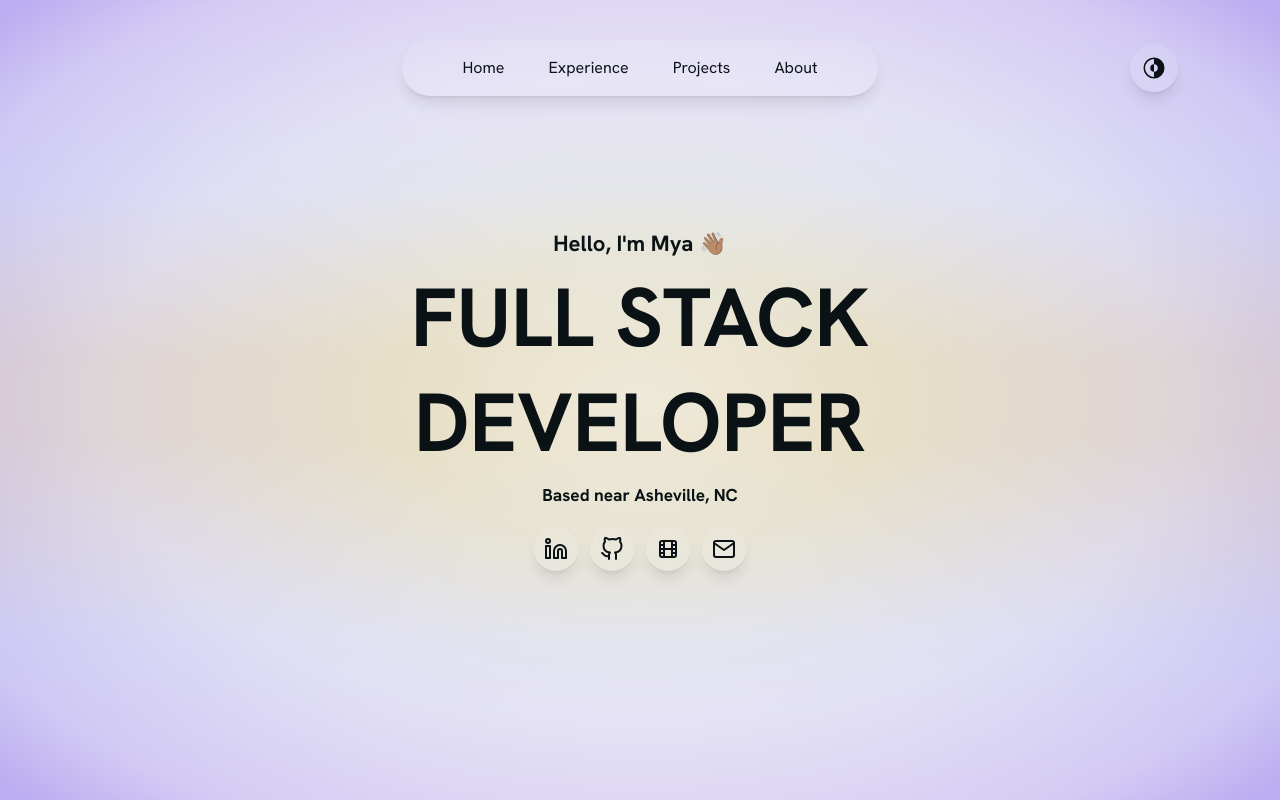
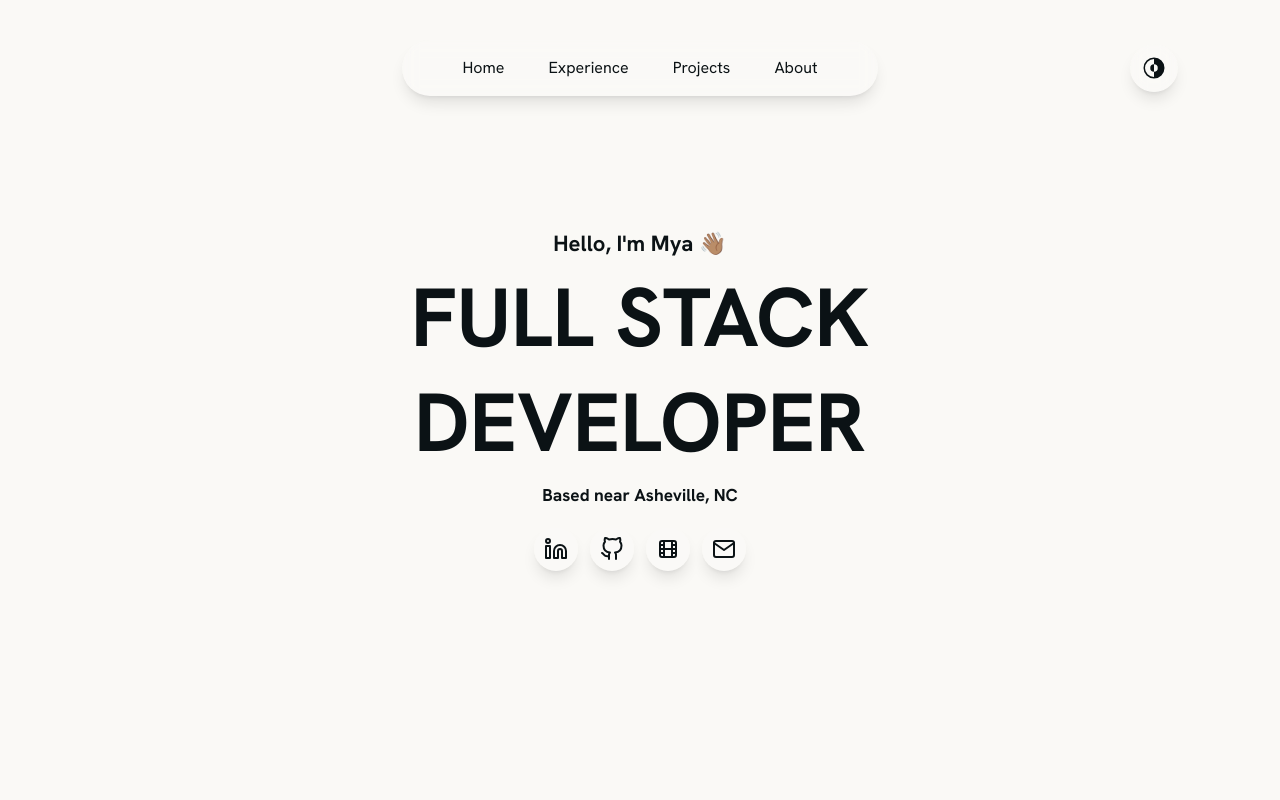
Before and after one commit to myavonbehren/portfolio, a Next.js app in the folder mya-portfolio/: page / in a window 1280 px wide. Shown: the top 800 px of the page. Built offline with nearby package versions, Linux system fonts and the light colour scheme; no server answers; the database is empty.

Commit message:
Enhance Hero section with motion effects and update background gradient for improved visual appeal

```diff
--- a/mya-portfolio/src/app/_components/hero.tsx
+++ b/mya-portfolio/src/app/_components/hero.tsx
@@ -1,17 +1,46 @@
+'use client'
+
 import { FiLinkedin } from "react-icons/fi";
 import { FiGithub } from "react-icons/fi";
 import { FiMail } from "react-icons/fi";
 import { TbMovie } from "react-icons/tb";
 import Link from "next/link";
+import { motion } from "motion/react";
 
 
 const Hero = () => {
   return (
-    <section className="flex flex-col items-center justify-center gap-2 bg-gradient-hero h-screen" id="home">
-        <h2 className="font-bold fluid-xl text-center">Hello, I&apos;m Mya 👋🏽</h2>
-        <h1 className="font-bold uppercase fluid-xxxl text-center">Full Stack <br /> Developer</h1>
-        <h3 className="font-bold fluid-l text-center">Based near Asheville, NC</h3>
-        <div className="flex items-center gap-3 pt-3 justify-center">
+    <section className="flex flex-col items-center justify-center gap-2 bg-hero-gradient h-screen" id="home">
+        <motion.h2
+          className="font-bold fluid-xl text-center"
+          initial={{ opacity: 0, filter: "blur(10px)" }}
+          animate={{ opacity: 1, filter: "blur(0px)" }}
+          transition={{ duration: 0.8, ease: "easeOut" }}
+        >
+          Hello, I&apos;m Mya 👋🏽
+        </motion.h2>
+        <motion.h1
+          className="font-bold uppercase fluid-xxxl text-center"
+          initial={{ opacity: 0, filter: "blur(10px)" }}
+          animate={{ opacity: 1, filter: "blur(0px)" }}
+          transition={{ duration: 0.8, delay: 0.2, ease: "easeOut" }}
+        >
+          Full Stack <br /> Developer
+        </motion.h1>
+        <motion.h3
+          className="font-bold fluid-l text-center"
+          initial={{ opacity: 0, filter: "blur(10px)" }}
+          animate={{ opacity: 1, filter: "blur(0px)" }}
+          transition={{ duration: 0.8, delay: 0.4, ease: "easeOut" }}
+        >
+          Based near Asheville, NC
+        </motion.h3>
+        <motion.div
+          className="flex items-center gap-3 pt-3 justify-center"
+          initial={{ opacity: 0, filter: "blur(10px)" }}
+          animate={{ opacity: 1, filter: "blur(0px)" }}
+          transition={{ duration: 0.8, delay: 0.6, ease: "easeOut" }}
+        >
             <a
             href="https://www.linkedin.com/in/myavonbehren"
             target="_blank"
@@ -35,7 +64,7 @@ const Hero = () => {
                 <FiMail className="w-6 h-6"/>
             </a>
 
-        </div>
+        </motion.div>
     </section>
   )
 }
```
